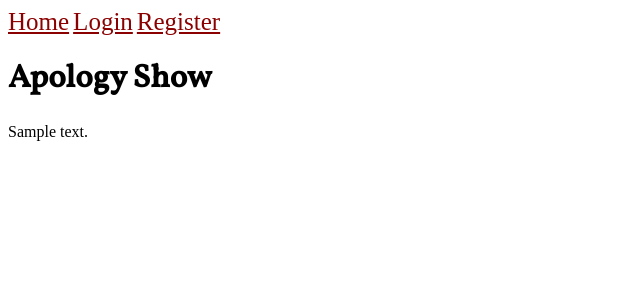
After one commit to blangwell/my-apologies, a Django app: page /apology/1 in a window 1280 px wide. The commit adds this page. Shown: the top 300 px of the page, without its empty margins (0-640 px from the left). Run offline with Django 3.2, Linux system fonts and the light colour scheme; tables that the repository leaves empty hold one stand-in row (values such as "Sample post"); some web fonts are replaced.

Commit message:
[show] Add apology_show url, view, and template, link to show pages on user profile

```diff
--- /dev/null
+++ b/main_app/templates/apologies/show.html
@@ -0,0 +1,9 @@
+{% extends 'base.html' %}
+
+{% block content %}
+<div>
+  <h1>Apology Show</h1>
+  {{apology.post_text}}
+</div>
+
+{% endblock %}
--- a/main_app/templates/apology.html
+++ b/main_app/templates/apology.html
@@ -3,7 +3,11 @@
   <h1>Compose a Letter</h1>
   <form method="post">
     {% csrf_token %}
-    {{form.as_p}}
+    {% comment %} {{form.as_p}} {% endcomment %}
+    {% for field in form %}
+      <p>{{field.label_tag}}</p>
+      {{field}}
+    {% endfor %}
   <input type="submit" value="Save">
   </form>
 {% endblock %}
--- a/main_app/templates/profile.html
+++ b/main_app/templates/profile.html
@@ -3,9 +3,12 @@
 {% block content %}
   <div class="page-content">
     <h1>{{email}}'s Profile</h1>
+    <a href="{% url 'apology'%}" style="font-size: 35px;">Write a New Letter</a>
     <h2>Your Letters</h2>
     {% for apology in apologies %}
+    <a href="{% url 'apology_show' apology.id %}">
       <p>{{apology.updated_at}} : {{ apology.post_text|slice:'0:4'}}...</p>
+    </a>
     {% endfor %}
   </div>
 {% endblock %}
--- a/main_app/urls.py
+++ b/main_app/urls.py
@@ -11,6 +11,7 @@ from main_app.views import (
     write_apology_letter,
     ApologyLetterDelete,
     ApologyLetterUpdate,
+    apology_show,
 )
 
 
@@ -25,4 +26,5 @@ urlpatterns = [
   path('apology/', write_apology_letter, name='apology'),
   path('apology/<int:pk>/update/', ApologyLetterUpdate.as_view(), name='apology_delete'),
   path('apology/<int:pk>/delete/', ApologyLetterDelete.as_view(), name='apology_delete'),
+  path('apology/<int:apology_id>', apology_show, name='apology_show'),
 ]
--- a/main_app/views.py
+++ b/main_app/views.py
@@ -125,3 +125,7 @@ class ApologyLetterDelete(DeleteView):
   model = Apology
   def get_success_url(self):
     return reverse_lazy('profile', kwargs={'email': self.request.user})
+
+def apology_show(request, apology_id):
+  apology = Apology.objects.get(id=apology_id)
+  return render(request, 'apologies/show.html', {'apology': apology})
```
